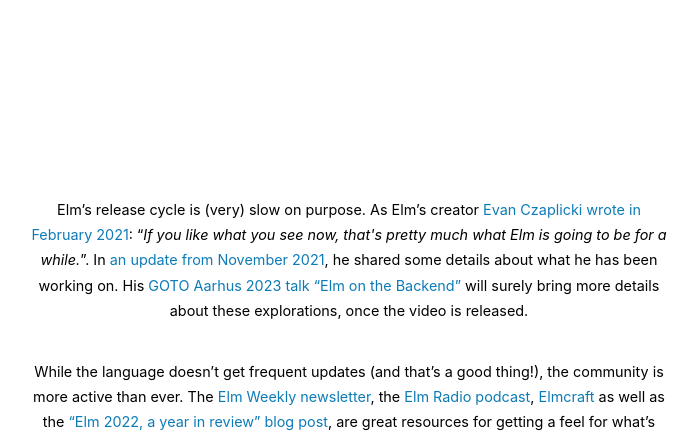
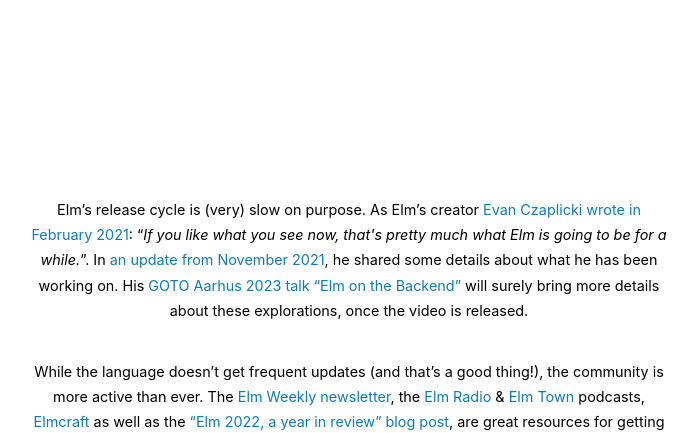
Before and after one commit to sylbru/is-elm-dead, a plain HTML site: page index.html in a window 1280 px wide. Shown: the part 374-807 px from the top of the page, without its empty margins (291-988 px from the left). Drawn offline with Linux system fonts and the light colour scheme.

Commit message:
Add Elm Town to podcasts
Now reads as "the [Elm Radio](https://elm-radio.com/) & [Elm Town](https://elm.town/) podcasts".

```diff
--- a/index.html
+++ b/index.html
@@ -21,7 +21,7 @@
         <p class="no"><strong>No.</strong></p>
         <p class="details">Elm’s release cycle is (very) slow on purpose. As Elm’s creator <a href="https://github.com/elm/compiler/blob/master/roadmap.md">Evan Czaplicki wrote in February 2021</a>: “<cite>If you like what you see now, that's pretty much what Elm is going to be for a while.</cite>”. In <a href="https://discourse.elm-lang.org/t/status-update-3-nov-2021/7870">an update from November 2021</a>, he shared some details about what he has been working on. His <a href="https://gotoaarhus.com/2023/sessions/2529/elm-on-the-backend">GOTO Aarhus 2023 talk “Elm on the Backend”</a> will surely bring more details about these explorations, once the video is released.</p>
 
-        <p class="details">While the language doesn’t get frequent updates (and that’s a good thing!), the community is more active than ever. The <a href="https://www.elmweekly.nl/">Elm Weekly newsletter</a>, the <a href="https://elm-radio.com/">Elm Radio podcast</a>, <a href="https://elmcraft.org/">Elmcraft</a> as well as the <a href="https://dev.to/lucamug/elm-2022-a-year-in-review-33pp">“Elm 2022, a year in review” blog post</a>, are great resources for getting a feel for what’s going on in the Elm world. <a href="https://discourse.elm-lang.org/">Discourse</a> and <a href="https://elm-lang.org/community/slack">Slack</a> are the main places where the community gathers online.</p>
+        <p class="details">While the language doesn’t get frequent updates (and that’s a good thing!), the community is more active than ever. The <a href="https://www.elmweekly.nl/">Elm Weekly newsletter</a>, the <a href="https://elm-radio.com/">Elm Radio</a> & <a href="https://elm.town/">Elm Town</a> podcasts, <a href="https://elmcraft.org/">Elmcraft</a> as well as the <a href="https://dev.to/lucamug/elm-2022-a-year-in-review-33pp">“Elm 2022, a year in review” blog post</a>, are great resources for getting a feel for what’s going on in the Elm world. <a href="https://discourse.elm-lang.org/">Discourse</a> and <a href="https://elm-lang.org/community/slack">Slack</a> are the main places where the community gathers online.</p>
 
         <p class="details">Why is it a good thing that Elm doesn’t get frequent updates? First of all, it means your code will last a long time! It also means the language is very stable, because features are carefully thought out before being implemented.</p>
 
```
